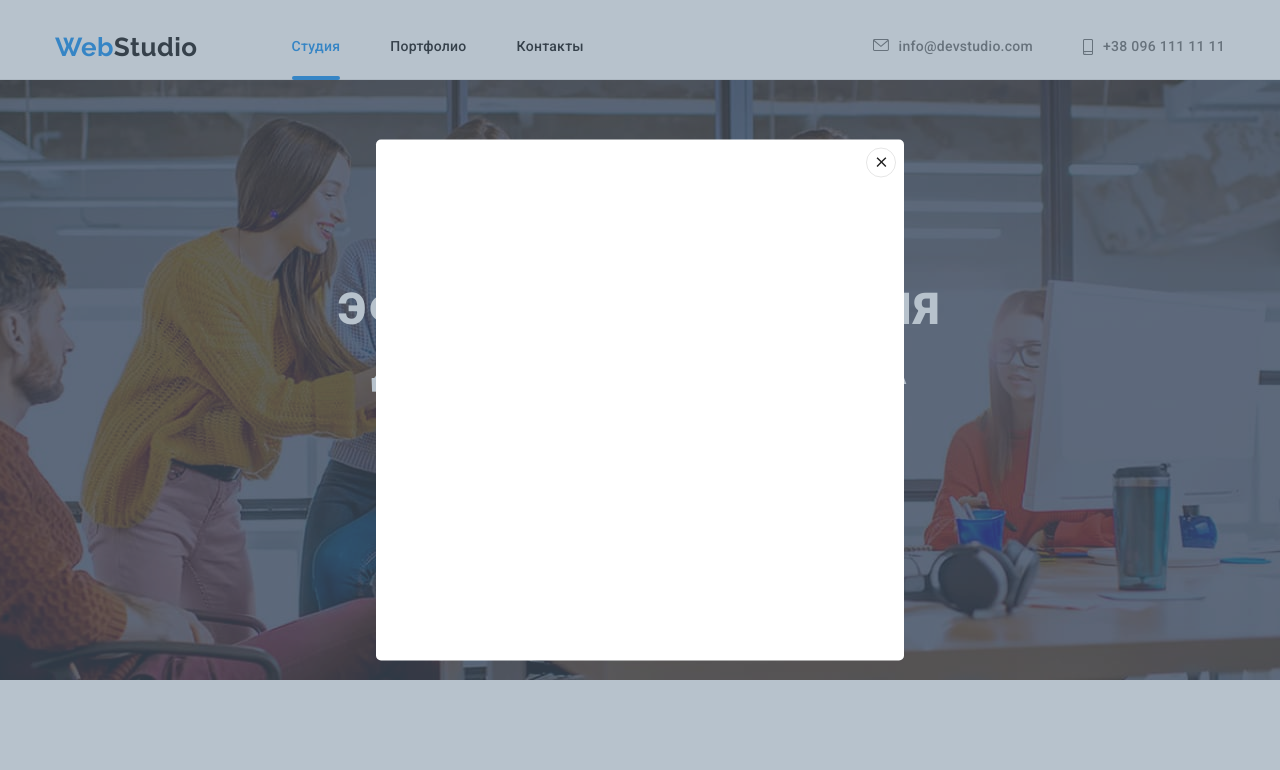
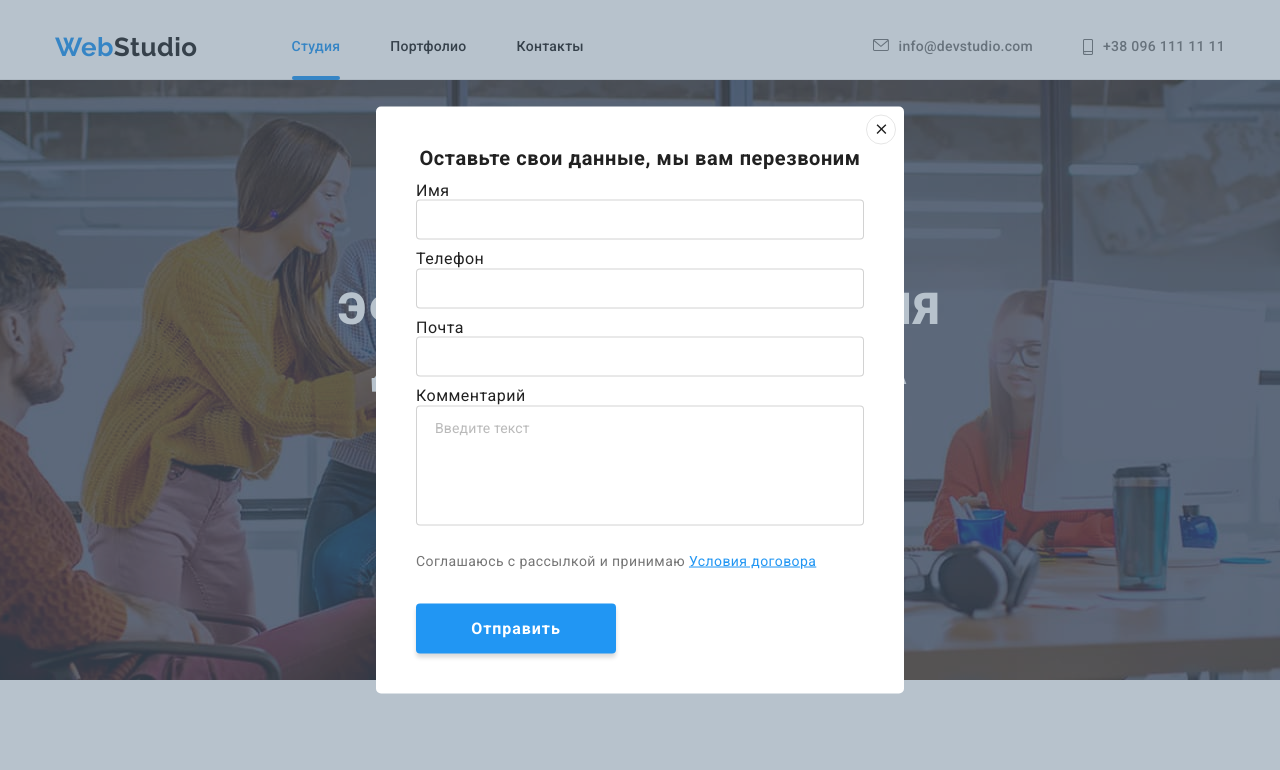
Before and after one commit to Oleksii-Kukharuk/goit-markup-hw-06, a plain HTML site: page index.html in a window 1280 px wide. Both pictures are taken after a click on the button "Заказать услугу". Shown: the top 770 px of the page. Drawn offline with nearby package versions, Linux system fonts and the light colour scheme.

Commit message:
almost finish

```diff
--- a/css/styles.css
+++ b/css/styles.css
@@ -557,6 +557,7 @@ footer .logo {
   border: none;
   min-width: 200px;
   padding: 10px 62px 10px 29px;
+  margin-left: 12px;
 
   font-weight: 700;
   font-size: 16px;
@@ -568,6 +569,11 @@ footer .logo {
 
   transition: background-color 250ms, box-shadow 250ms;
   transition-timing-function: cubic-bezier(0.4, 0, 0.2, 1);
+}
+
+.footer-btn:hover,
+.foter-btn:focus {
+  background-color: #188ce8;
 }
 
 .footer-btn::after {
@@ -723,12 +729,64 @@ footer .logo {
   min-height: 521px;
   background-color: var(--background-color);
   border-radius: 5px;
+  padding: 40px;
 
   position: absolute;
   top: 50%;
   left: 50%;
   transform: translate(-50%, -50%) scale(1);
   transition-duration: 300ms;
+}
+
+.modal-title {
+  font-weight: 700;
+  font-size: 20px;
+  line-height: 1.15;
+  text-align: center;
+  letter-spacing: 0.03em;
+  margin-bottom: 12px;
+
+  color: var(--prime-color);
+}
+
+.modal-input {
+  width: 100%;
+  height: 40px;
+  margin-bottom: 10px;
+  padding-left: 42px;
+
+  border: 1px solid rgba(33, 33, 33, 0.2);
+  border-radius: 4px;
+}
+
+.modal-text {
+  font-size: 14px;
+  line-height: 1.71;
+  letter-spacing: 0.03em;
+  color: var(--secondary-color);
+  margin-bottom: 30px;
+}
+
+.link-modal {
+  color: var(--accent-color);
+}
+
+.text-input::placeholder {
+  padding: 12px 16px;
+  font-weight: 400;
+  font-size: 14px;
+  line-height: 1.14;
+  letter-spacing: 0.01em;
+  color: rgba(117, 117, 117, 0.5);
+}
+
+textarea {
+  width: 100%;
+  height: 120px;
+  resize: none;
+  margin-bottom: 20px;
+  border: 1px solid rgba(33, 33, 33, 0.2);
+  border-radius: 4px;
 }
 
 .modal-close-btn {
--- a/index.html
+++ b/index.html
@@ -451,6 +451,29 @@
             <use href="./images/studia-svg.svg#icon-close-black-18dp-2-1"></use>
           </svg>
         </button>
+        <p class="modal-title">Оставьте свои данные, мы вам перезвоним</p>
+        <form>
+          <label for="name">Имя</label>
+          <input type="text" class="modal-input" name="name" id="name" />
+          <label for="tel">Телефон</label>
+          <input type="tel" class="modal-input" name="tel" id="tel" />
+          <label for="mail">Почта</label>
+          <input type="email" class="modal-input" name="mail" id="mail" />
+          <label for="text">Комментарий</label>
+          <textarea
+            name="text-input"
+            id=""
+            cols="30"
+            rows="10"
+            class="text-input"
+            placeholder="Введите текст"
+          ></textarea>
+          <p class="modal-text">
+            Соглашаюсь с рассылкой и принимаю
+            <a href="" class="link-modal">Условия договора</a>
+          </p>
+          <button type="submit" class="hero-btn">Отправить</button>
+        </form>
       </div>
     </div>
     <script src="./js/modal.js"></script>
```
